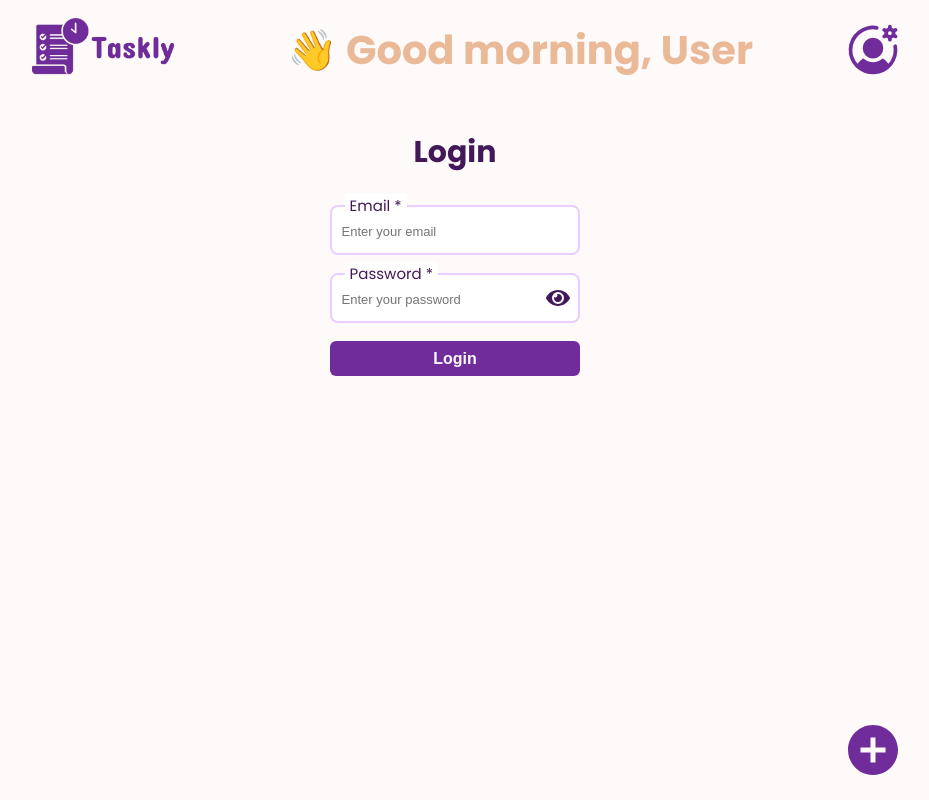
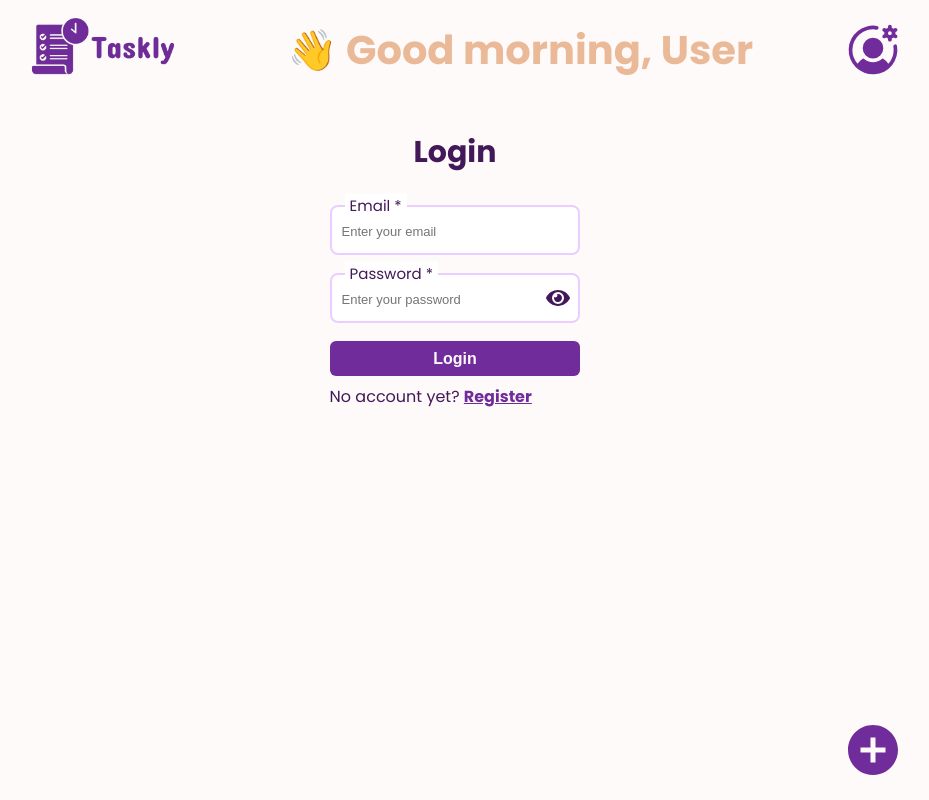
Before and after one commit to Naeemi7/Taskly, a React (Vite) app in the folder client/: page / in a window 1280 px wide. Shown: the whole page, without its empty margins (185-1114 px from the left). Built offline with nearby package versions, Linux system fonts and the light colour scheme.

Commit message:
the login component has been completely done

```diff
--- /dev/null
+++ b/client/src/components/Reusable/Navigator.jsx
@@ -0,0 +1,26 @@
+import PropTypes from "prop-types";
+import { Link, useNavigate } from "react-router-dom";
+
+export default function Navigator({ message, pathName, pathUrl }) {
+  const navigate = useNavigate();
+
+  const handleClick = () => {
+    navigate(pathUrl);
+  };
+  return (
+    <div className="navigator-container">
+      <p>
+        {message}{" "}
+        <Link to={pathUrl} onClick={handleClick} className="link">
+          {pathName}
+        </Link>
+      </p>
+    </div>
+  );
+}
+
+Navigator.propTypes = {
+  message: PropTypes.string,
+  pathName: PropTypes.string,
+  pathUrl: PropTypes.string,
+};
--- a/client/src/components/auth/UserLogin/UserLogin.jsx
+++ b/client/src/components/auth/UserLogin/UserLogin.jsx
@@ -2,6 +2,7 @@ import { useState } from "react";
 import Input from "@reusable/Input";
 import Button from "@reusable/Button";
 import Icon from "@reusable/Icon";
+import Navigator from "@reusable/Navigator";
 
 const UserLogin = () => {
   const [email, setEmail] = useState("");
@@ -39,7 +40,15 @@ const UserLogin = () => {
             onClick={togglePasswordVisibility}
           />
         </div>
+
         <Button name="Login" />
+
+        <Navigator
+          message="No account yet?
+        "
+          pathName="Register"
+          pathUrl="/add-task"
+        />
       </form>
     </div>
   );
--- a/client/src/styles/reusableComponents.scss
+++ b/client/src/styles/reusableComponents.scss
@@ -41,4 +41,18 @@ form {
       background-color: $hover-color;
     }
   }
+
+  // Reusable Navigator
+  .navigator-container {
+    margin-top: -10px;
+
+    p {
+      color: $font-color;
+
+      .link {
+        color: $primary-color;
+        font-weight: bold;
+      }
+    }
+  }
 }
```
